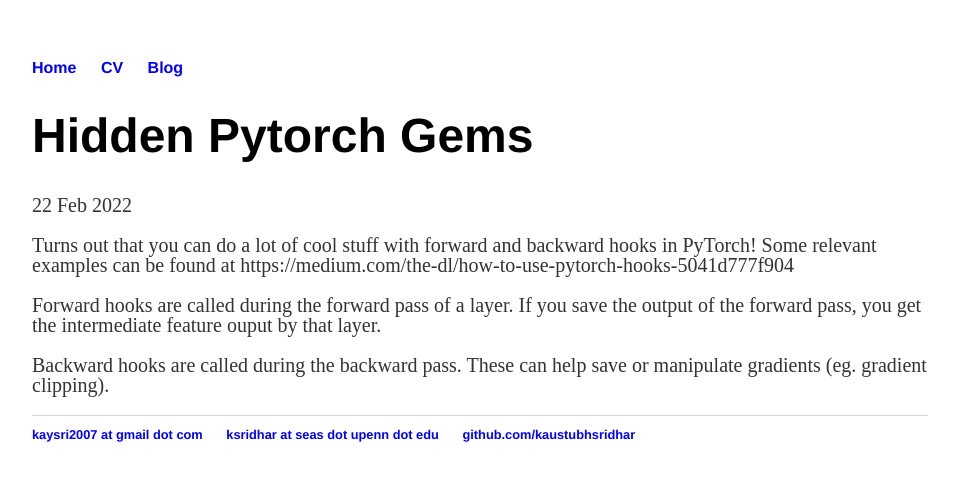
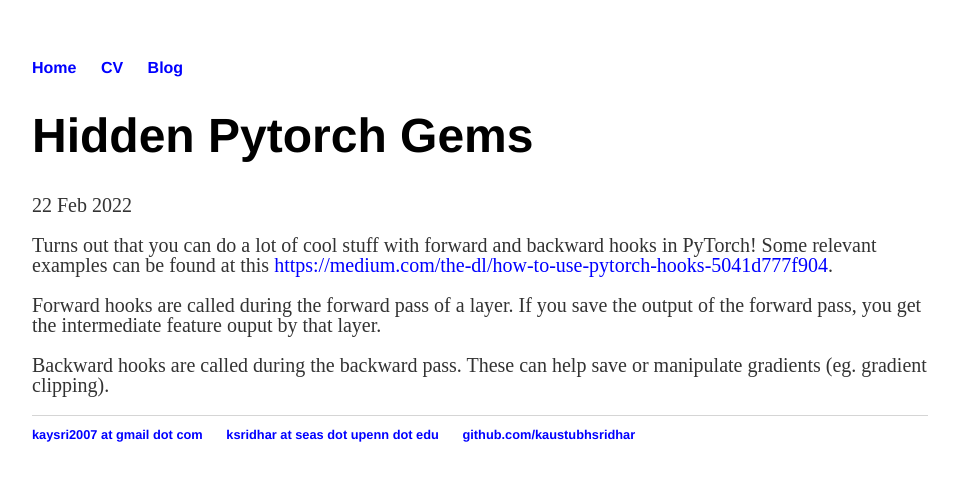
Before and after one commit to kaustubhsridhar/kaustubhsridhar_old.github.io, a Jekyll site: the page built from _posts/2022-02-22-Hidden-Pytorch-Gems.md, in a window 1280 px wide. Shown: the top 481 px of the page, without its empty margins (160-1116 px from the left). Built offline with Jekyll 4.4.1, drawn with Linux system fonts in a browser that asks for light colours.

Commit message:
Update 2022-02-22-Hidden-Pytorch-Gems.md

```diff
--- a/_posts/2022-02-22-Hidden-Pytorch-Gems.md
+++ b/_posts/2022-02-22-Hidden-Pytorch-Gems.md
@@ -4,7 +4,7 @@ title: "Hidden Pytorch Gems"
 date: 2022-02-22
 ---
 
-Turns out that you can do a lot of cool stuff with forward and backward hooks in PyTorch! Some relevant examples can be found at https://medium.com/the-dl/how-to-use-pytorch-hooks-5041d777f904
+Turns out that you can do a lot of cool stuff with forward and backward hooks in PyTorch! Some relevant examples can be found at this [https://medium.com/the-dl/how-to-use-pytorch-hooks-5041d777f904](Medium post).
 
 Forward hooks are called during the forward pass of a layer. If you save the output of the forward pass, you get the intermediate feature ouput by that layer.
 
```
